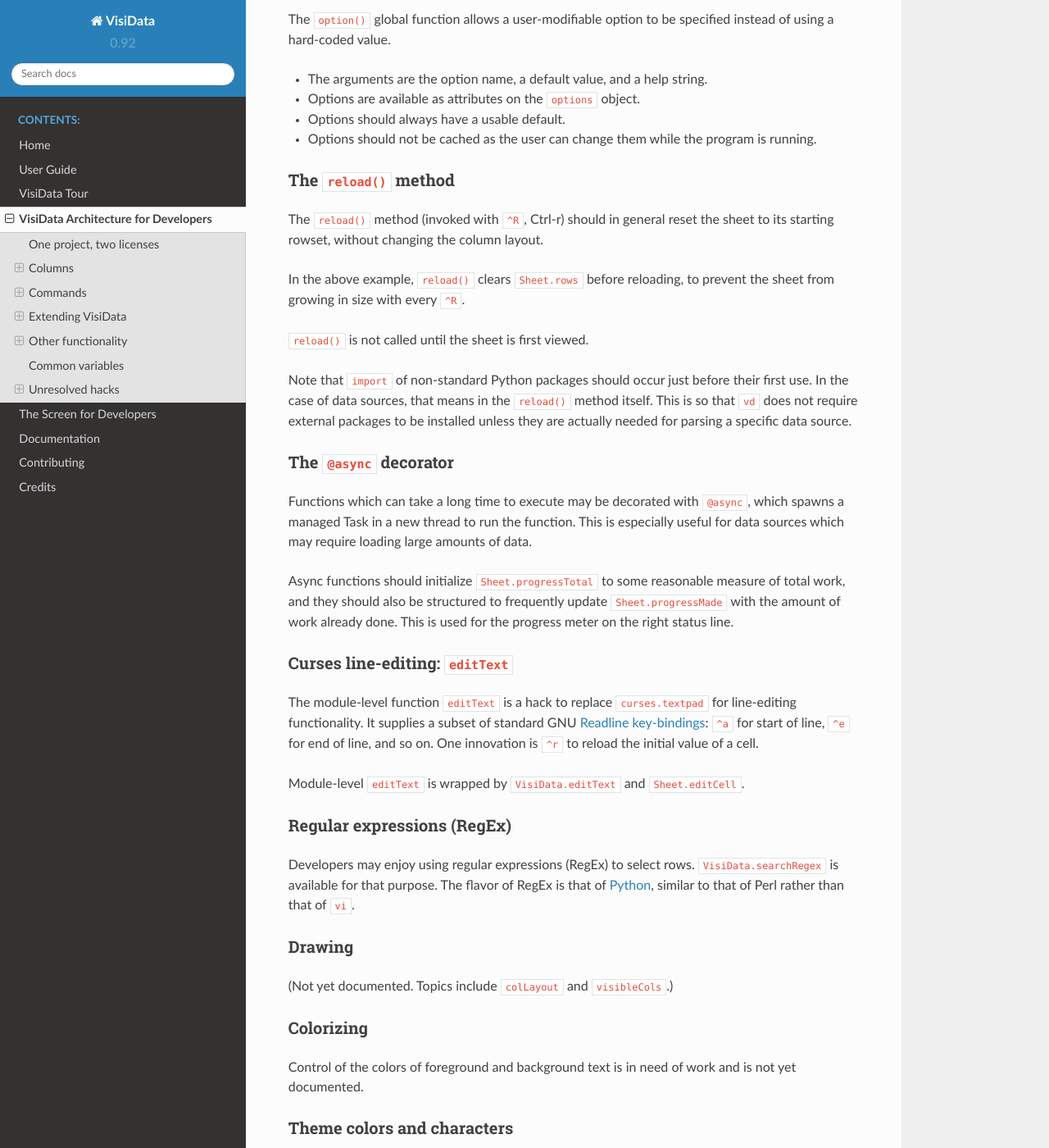
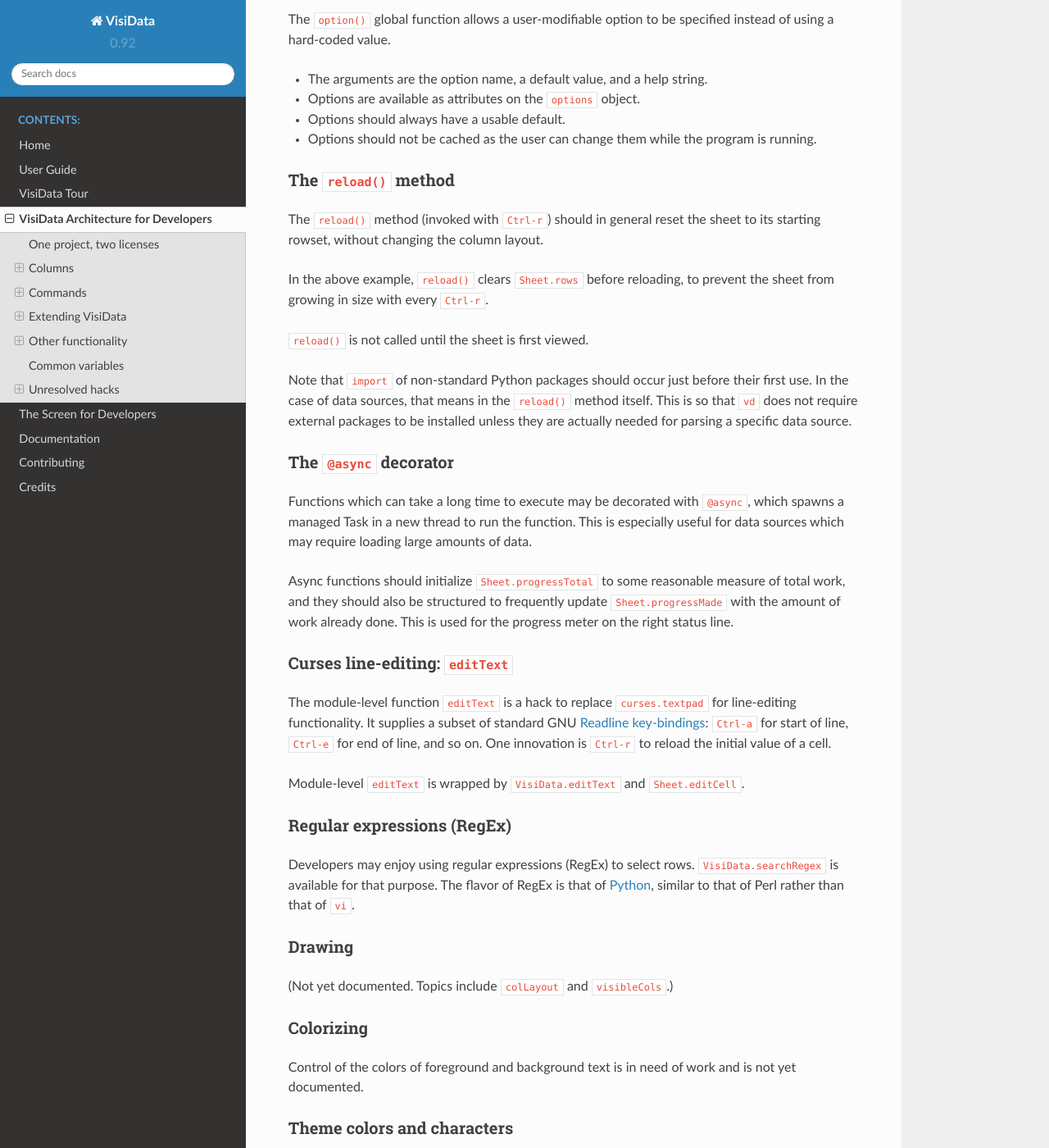
Before and after one commit to saulpw/visidata, a Sphinx documentation site: the page built from docs/architecture.rst, in a window 1280 px wide and 1400 px high, scrolled down 7691 px. Shown: the whole window at 82% size. Built offline with Sphinx 7.4.7 and the Read the Docs theme 2.0.0, drawn with Linux system fonts in a browser that asks for light colours; some of the changed text lies outside the part shown.

```diff
--- a/docs/architecture.rst
+++ b/docs/architecture.rst
@@ -264,7 +264,7 @@ Example
 Here is a simple sheet which makes a ``t`` command to "take" the current
 cell from any sheet and append it to a predefined "journal" sheet. This
 sheet can be viewed with ``Shift-T`` and then dumped to a ``.tsv`` file with
-``^W`` (Ctrl-w).
+``Ctrl-w``.
 
 ::
 
@@ -440,12 +440,12 @@ specified instead of using a hard-coded value.
 The ``reload()`` method
 -----------------------
 
-The ``reload()`` method (invoked with ``^R``, Ctrl-r) should in general
+The ``reload()`` method (invoked with ``Ctrl-r``) should in general
 reset the sheet to its starting rowset, without changing the column
 layout.
 
 In the above example, ``reload()`` clears ``Sheet.rows`` before
-reloading, to prevent the sheet from growing in size with every ``^R``.
+reloading, to prevent the sheet from growing in size with every ``Ctrl-r``.
 
 ``reload()`` is not called until the sheet is first viewed.
 
@@ -474,9 +474,9 @@ Curses line-editing: ``editText``
 The module-level function ``editText`` is a hack to replace ``curses.textpad``
 for line-editing functionality. It supplies a subset of standard GNU
 `Readline key-bindings
-<https://cnswww.cns.cwru.edu/php/chet/readline/readline.html>`_: ``^a`` for
-start of line, ``^e`` for end of line,
-and so on. One innovation is ``^r`` to reload the initial value of a cell.
+<https://cnswww.cns.cwru.edu/php/chet/readline/readline.html>`_: ``Ctrl-a`` for
+start of line, ``Ctrl-e`` for end of line,
+and so on. One innovation is ``Ctrl-r`` to reload the initial value of a cell.
 
 Module-level ``editText`` is wrapped by ``VisiData.editText`` and
 ``Sheet.editCell``.
```
Also changed, not shown: other parts of docs/architecture.rst (+1 -1 lines), docs/user-guide.rst (+4 -4 lines).
